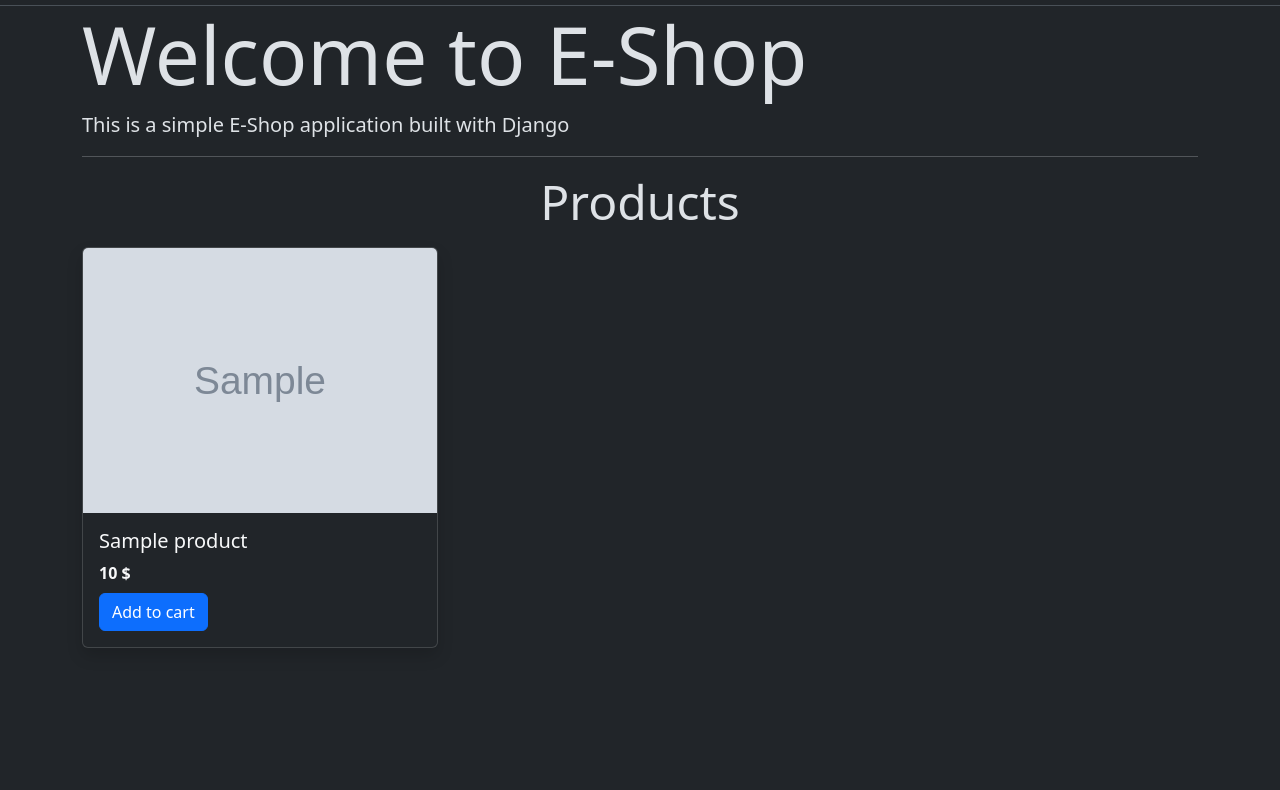
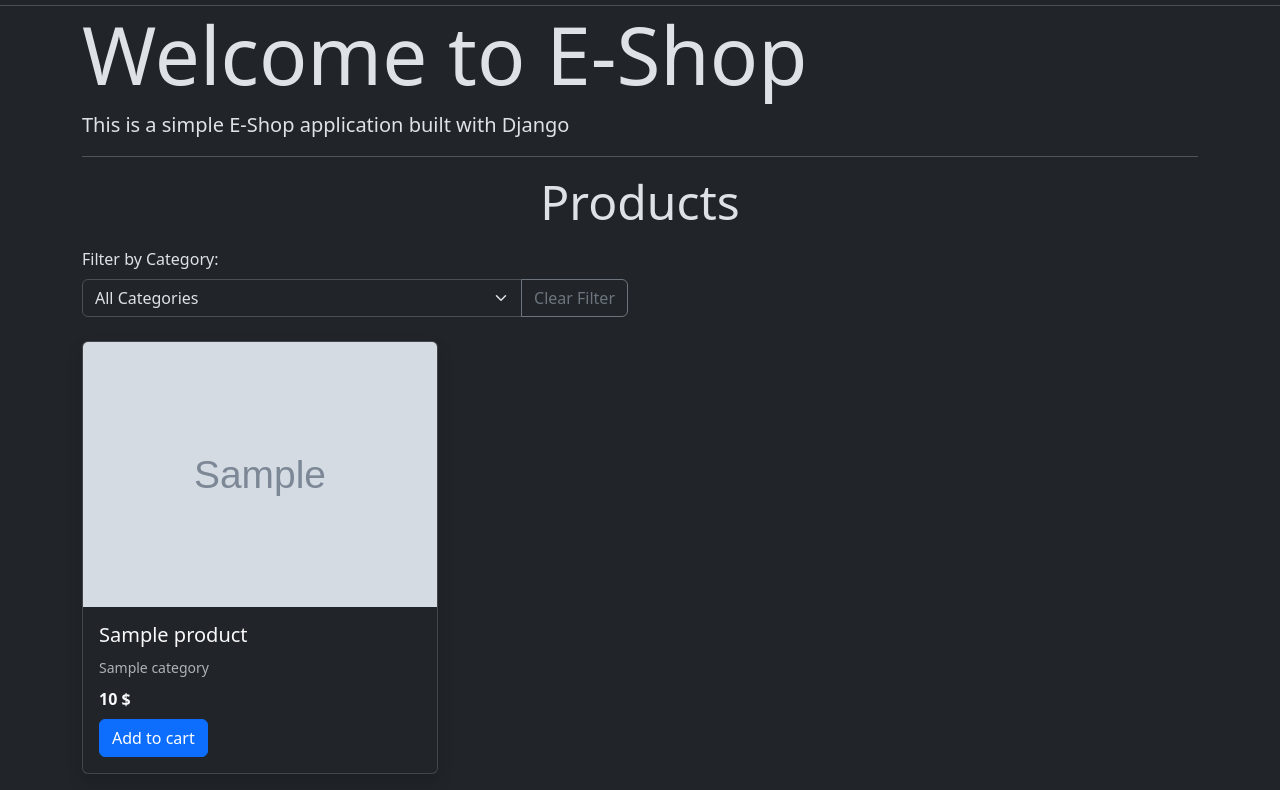
Before and after one commit to AdhamIsHere/Clothing-Shop, a Django app: template E_Shop/E_ShopApp/templates/home.html in a window 1280 px wide. Shown: the part 51-841 px from the top of the page. Before the commit the page ends 699 px from the top, so only its background shows below. Run offline with Django 3.2, Linux system fonts and the light colour scheme; the template is opened without the code that fills it: most values are stand-ins (such as "Sample title", 1, 10 or a date in 2020); grey boxes marked "Sample" are stand-in pictures; one stand-in notice (Sample message) is shown.

Commit message:
Add category filter and login protection to shop
Implemented a category filter dropdown on the home page and updated the product grid to show category labels and empty states. Updated views to support category filtering and added @login_required decorators to cart-related actions for improved security. Updated dependencies and database for new features.

```diff
--- a/E_Shop/E_ShopApp/templates/home.html
+++ b/E_Shop/E_ShopApp/templates/home.html
@@ -28,10 +28,34 @@
             </div>
         </div>
         <p class="display-5 text-center">Products</p>
+
+        <!-- Category Filter Section -->
+        <div class="row mb-4">
+            <div class="col-md-6">
+                <label for="cat-sel" class="form-label">Filter by Category:</label>
+                <form method="GET" action="{% url 'home' %}">
+                    <div class="input-group">
+                        <select id="cat-sel" name="category" class="form-select" onchange="this.form.submit()">
+                            <option value="">All Categories</option>
+                            {% for category in categories %}
+                                <option value="{{ category }}" {% if selected_category == category %}selected{% endif %}>
+                                    {{ category }}
+                                </option>
+                            {% endfor %}
+                        </select>
+                        {% if selected_category %}
+                            <a href="{% url 'home' %}" class="btn btn-outline-secondary">Clear Filter</a>
+                        {% endif %}
+                    </div>
+                </form>
+            </div>
+        </div>
+
+        <!-- Products Grid -->
         <div class="row">
+            {% if products %}
                 {% for product in products %}
                     <div class="col-md-4 mb-3 product-card">
-                    <!-- Each product gets a column within the row -->
                         <a href="{% url 'details' product.id %}"
                            class="text-decoration-none text-light">
                             <div class="card h-100 shadow" style="cursor: pointer;">
@@ -41,6 +65,9 @@
                                 <div class="card-body">
                                     <h5 class="card-title">{{ product.name }}</h5>
                                     <p class="card-text mb-2">
+                                        <small class="text-muted">{{ product.category }}</small>
+                                    </p>
+                                    <p class="card-text mb-2">
                                         <strong>{{ product.price }} $</strong>
                                     </p>
                                     <a href="{% url 'add_to_cart' product.id %}" class="btn btn-primary">Add to cart</a>
@@ -49,6 +76,19 @@
                         </a>
                     </div>
                 {% endfor %}
+            {% else %}
+                <div class="col-12">
+                    <div class="alert alert-info text-center">
+                        <h5>No products found</h5>
+                        {% if selected_category %}
+                            <p>No products available in "{{ selected_category }}" category.</p>
+                            <a href="{% url 'home' %}" class="btn btn-primary">View All Products</a>
+                        {% else %}
+                            <p>No products are currently available.</p>
+                        {% endif %}
+                    </div>
+                </div>
+            {% endif %}
         </div>
     </div>
 
@@ -60,7 +100,7 @@
                 setTimeout(function() {
                     const bsAlert = new bootstrap.Alert(alert);
                     bsAlert.close();
-                }, 3000); // 3000ms = 3 seconds
+                }, 3000);
             });
         });
     </script>
```
Also changed, not shown: E_Shop/E_ShopApp/views.py (+23 -4 lines), E_Shop/db.sqlite3, 2 other files. Lines whose indentation alone changed are shown as unchanged.
